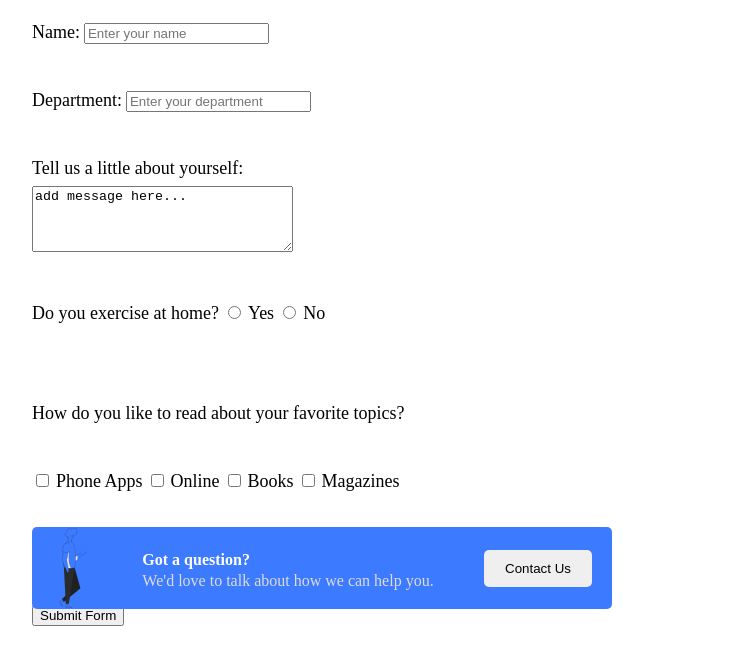
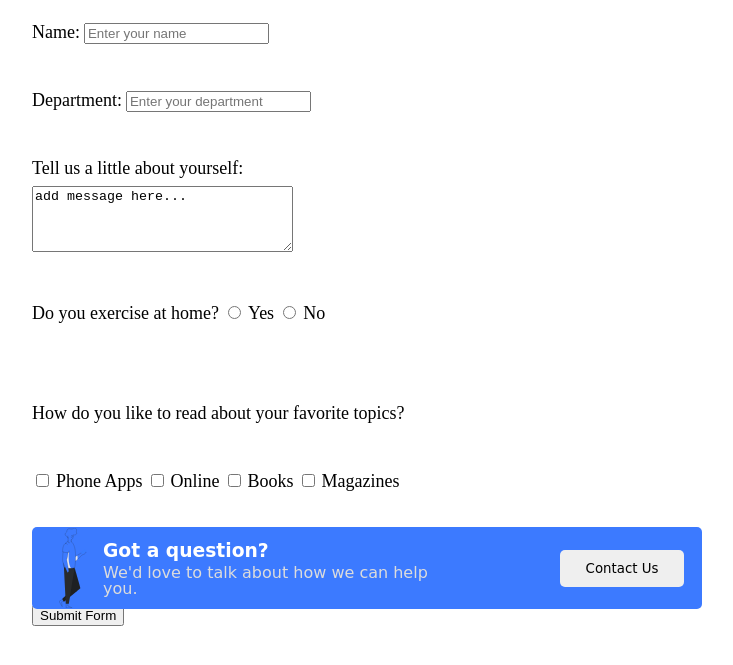
Before and after one commit to Meowsterr666/Employee_Interests_Survey, a plain HTML site: page index.html in a window 1280 px wide. Shown: the part 93-758 px from the top of the page, without its empty margins (18-751 px from the left). Drawn offline with Linux system fonts and the light colour scheme.

Commit message:
Fix sizing of elements to match mockup

```diff
--- a/index.css
+++ b/index.css
@@ -17,7 +17,7 @@ a {
   box-sizing: border-box;
 }
 
-h4 {
+h3 {
   line-height: 1;
   margin-bottom: 0;
 }
@@ -27,12 +27,14 @@ p {
   margin-top: 5px;
   color: rgb(220, 220, 220);
 }
+
 .footer_card {
+  font-family: cursive, serif, sans-serif;
   margin: 0 auto;
   position: sticky;
-  width: 580px;
+  width: 670px;
   display: grid;
-  grid-template-columns: 80px 350px 150px;
+  grid-template-columns: 70px 380px 1fr;
   grid-template-rows: 80px;
   align-items: center;
   justify-items: center;
@@ -46,13 +48,23 @@ p {
   height: 100%;
 }
 
-.footer_card img { height: 80px;}
+.footer_card img {
+  height: 80px;
+  margin-left: 10px;
+}
+
+.quote {
+  margin-right: 30px;
+}
 
 .contact_button {
+  text-align: center;
+  width: 100%;
+  font-family: cursive;
   border: 1px solid transparent;
   border-radius: 5px;
-  margin: 0px;
-  padding: 10px 20px 10px 20px;
+  margin: 0px 0px 0px 30px;
+  padding: 10px 10px 10px 10px;
 }
 
 .contact_button:hover {
--- a/index.html
+++ b/index.html
@@ -67,7 +67,7 @@
                 <img src="./img/chatting-man.svg" alt="guy on phone icon">
             </div>
             <div class="quote">
-                <h4>Got a question?</h4>
+                <h3>Got a question?</h3>
                 <p>We'd love to talk about how we can help you.</p>
             </div>
             <div>
```
